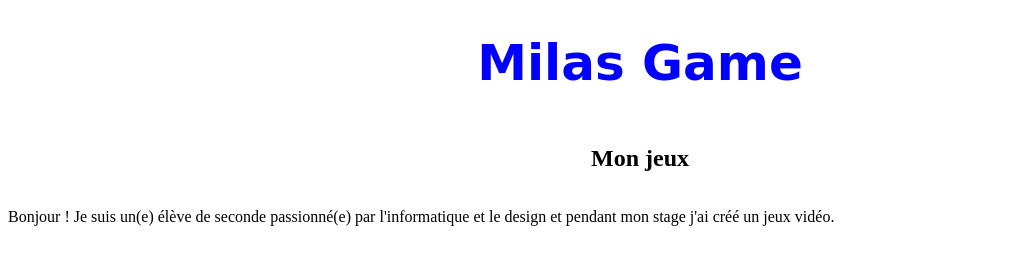
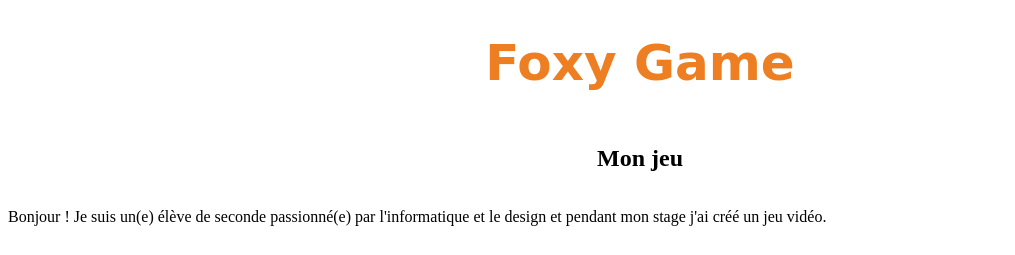
Before and after one commit to Lord1401/Lord1401.github.io, a plain HTML site: page index.html in a window 1280 px wide. Shown: the top 255 px of the page, without its empty margins (0-1015 px from the left). Drawn offline with Linux system fonts and the light colour scheme.

Commit message:
Add files via upload

```diff
--- a/index.html
+++ b/index.html
@@ -3,25 +3,25 @@
     <head>
             <meta charset="UTF-8" />
             <meta name="viewport" content="width=device-width, initial-scale=1.0" />
-            <title>Le site de Salim TADJIK</title>
+            <title>Le jeu video de Salim TADJIK</title>
             <link rel="stylesheet" href="style.css" />
     </head>
     <body>
         <header>
-            <h1>Milas Game</h1>
+            <h1>Foxy Game</h1>
 
         </header>
 
         <main>
             <section id="stage">
-                <h2>Mon jeux</h2>
+                <h2>Mon jeu</h2>
 
 
 
             </section>
             <p>
                 Bonjour ! Je suis un(e) élève de seconde passionné(e) par
-                l'informatique et le design et pendant mon stage j'ai créé un jeux vidéo.
+                l'informatique et le design et pendant mon stage j'ai créé un jeu vidéo.
                 </p>
             <section id="projets">
 
--- a/style.CSS
+++ b/style.CSS
@@ -1,6 +1,6 @@
 h1{
     text-align: center;
-    color : Blue;
+    color : rgb(237, 126, 34);
     font-size: 50px;
     font-family: cursive;
 
```
